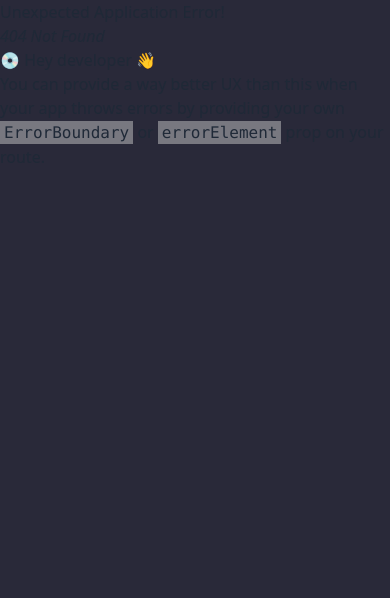
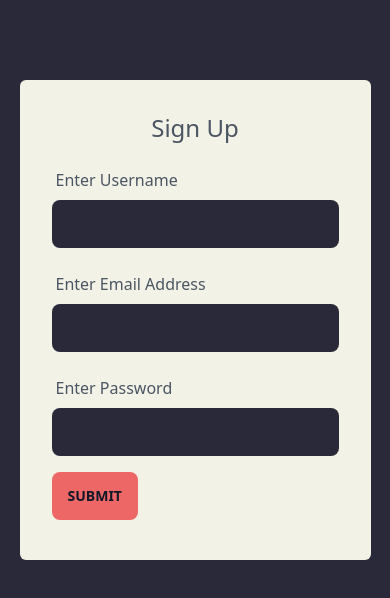
Before and after one commit to adex-codez/twiit, a React (Vite) app in the folder client/: page /signup in a window 390 px wide. Before the commit this address had no page. Shown: the top 598 px of the page. Built offline with nearby package versions, Linux system fonts and the light colour scheme.

Commit message:
added media query to the sign in form

```diff
--- a/client/src/index.css
+++ b/client/src/index.css
@@ -3,5 +3,5 @@
 @tailwind utilities;
 
 body{
-  @apply bg-primary h-screen
+  @apply bg-primary h-screen;
 }
--- a/client/src/main.tsx
+++ b/client/src/main.tsx
@@ -8,8 +8,12 @@ import {
   QueryClient,
   QueryClientProvider,
 } from '@tanstack/react-query';
+// import { ReactQueryDevtools } from '@tanstack/react-query-devtools'
 import './index.css';
-import Root from './routes/root';
+import Root,{loader as rootLoader, action as rootAction} from './routes/root';
+
+import SignUp from './routes/signUp';
+import { ErrorBoundary } from './routes/error';
 
 const queryClient = new QueryClient({
   defaultOptions: {
@@ -23,10 +27,14 @@ const router = createBrowserRouter([
   {
     path: '/',
     element: <Root />,
+    loader: rootLoader(queryClient),
+    action: rootAction,
+    errorElement: <ErrorBoundary />
   },
   {
-    path: '/signIn',
-    element: '<h1>This is the sign in page<h1>'
+    path: '/signup',
+    element: <SignUp />,
+    errorElement: <ErrorBoundary />
   }
 ]);
 
@@ -34,6 +42,7 @@ ReactDOM.createRoot(document.getElementById('root') as HTMLElement).render(
   <React.StrictMode>
     <QueryClientProvider client={queryClient}>
       <RouterProvider router={router} />
+      {/* <ReactQueryDevtools  initialIsOpen={false}/> */}
     </QueryClientProvider>
   </React.StrictMode>,
 );
--- /dev/null
+++ b/client/src/routes/error.tsx
@@ -0,0 +1,8 @@
+import { useRouteError } from "react-router-dom";
+
+export function ErrorBoundary() {
+  let error = useRouteError();
+  console.error(error);
+  // Uncaught ReferenceError: path is not defined
+  return <div>Dang!</div>;
+}
--- a/client/src/routes/root.tsx
+++ b/client/src/routes/root.tsx
@@ -1,3 +1,4 @@
+import { QueryClient, useQuery } from "@tanstack/react-query";
 import { useEffect, useState } from "react";
 import { Link } from "react-router-dom";
 
@@ -9,13 +10,22 @@ function CreatePostWizard() {
     </div>
   );
 }
-Array
 
 function SignInBtn (){
   return(
 
     <Link className="text-slate-200 flex justify-end mt-4 mr-4" to={'/signIn'}>Sign in</Link>
   )
+}
+
+
+
+export const loader = (queryClient: QueryClient) => async()=>{
+
+
+}
+export const action = () =>{
+
 }
 
 
@@ -32,7 +42,7 @@ function Root() {
       }
   }, [isSignedIn])
 
-
+    useQuery(['posts'], loader)
   return (
     <div className="flex flex-col items-center">
       <div className="w-full md:max-w-2xl">
@@ -44,6 +54,7 @@ function Root() {
           }
         </div>
       </div>
+
     </div>
   );
 }
--- /dev/null
+++ b/client/src/routes/signUp.tsx
@@ -0,0 +1,38 @@
+// import React from 'react'
+
+import { QueryClient } from "@tanstack/react-query"
+import { Form } from "react-router-dom"
+
+// const action = (queryClient: QueryClient) =>
+// async({params})
+
+function SignUp() {
+  return (
+    <div className="flex items-center justify-center">
+      <Form method="post" action="/signUP" className="mt-20 w-[90%] bg-secondary p-8 h-[480px] rounded-md mb-4 md:w-1/2 lg:w-2/6">
+        <p className="text-center mb-4 text-2xl text-gray-600">Sign Up</p>
+        <div className="form-control w-full mb-4">
+          <label htmlFor="username" className="label">
+            <span className="label-text text-base text-gray-600">Enter Username</span>
+          </label>
+          <input type="text" className="input w-full bg-primary" name="username"/>
+        </div>
+        <div className="form-control w-full mb-4">
+          <label htmlFor="username" className="label">
+            <span className="label-text text-base text-gray-600">Enter Email Address</span>
+          </label>
+          <input type="email" className="input w-full bg-primary" name="username"/>
+        </div>
+        <div className="form-control w-full mb-4">
+          <label htmlFor="username" className="label">
+            <span className="label-text text-base text-gray-600">Enter Password</span>
+          </label>
+          <input type="text" className="input w-full bg-primary" name="password"/>
+        </div>
+        <button type="submit" className="btn bg-tertiary-500 border-none text-gray-900">Submit</button>
+      </Form>
+    </div>
+  )
+}
+
+export default SignUp
```
